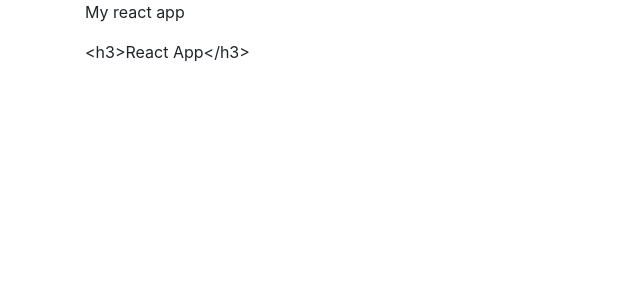
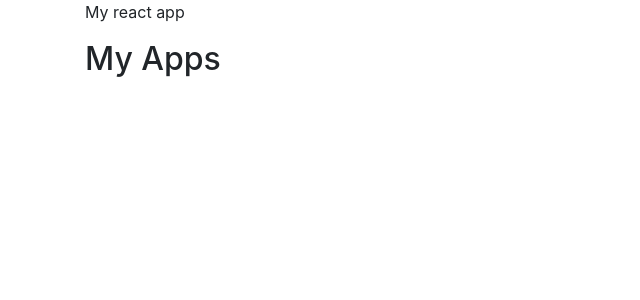
Before and after one commit to maxwang/reactTemplate, a React app: page / in a window 1280 px wide. Shown: the top 300 px of the page, without its empty margins (0-640 px from the left). Built offline with nearby package versions, Linux system fonts and the light colour scheme.

Commit message:
seperate app script to a component

```diff
--- /dev/null
+++ b/src/components/App.js
@@ -0,0 +1,15 @@
+import React, { Component } from "react";
+import { render } from "react-dom";
+
+class App extends React.Component {
+    render() {
+        return (
+            <div>
+                <h2>My Apps</h2>
+            </div>
+
+        );
+    }
+}
+
+export default App;
--- a/src/index.js
+++ b/src/index.js
@@ -1,6 +1,7 @@
 import React, { Component } from "react";
 import { render } from "react-dom";
+import App from "./components/App";
 
 const node = document.getElementById("react-app");
 
-render("<h3>React App</h3>", node);
+render(<App />, node);
```
